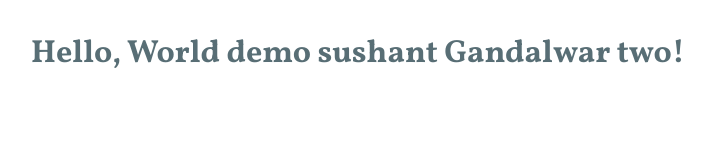
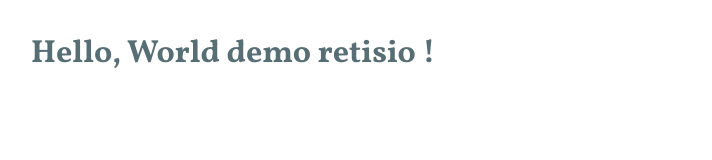
Before and after one commit to Sushan-Gandalwar/devops, a plain HTML site: page index.html in a window 1280 px wide. Shown: the whole page, without its empty margins (1-713 px from the left). Drawn offline with Linux system fonts and the light colour scheme.

Commit message:
Update index.html
third chnages

```diff
--- a/index.html
+++ b/index.html
@@ -11,6 +11,6 @@
     <script src="/script.js" defer></script>
   </head>
   <body>
-    <h1>Hello, World demo sushant Gandalwar two!</h1>
+    <h1>Hello, World demo retisio !</h1>
   </body>
 </html>
```
